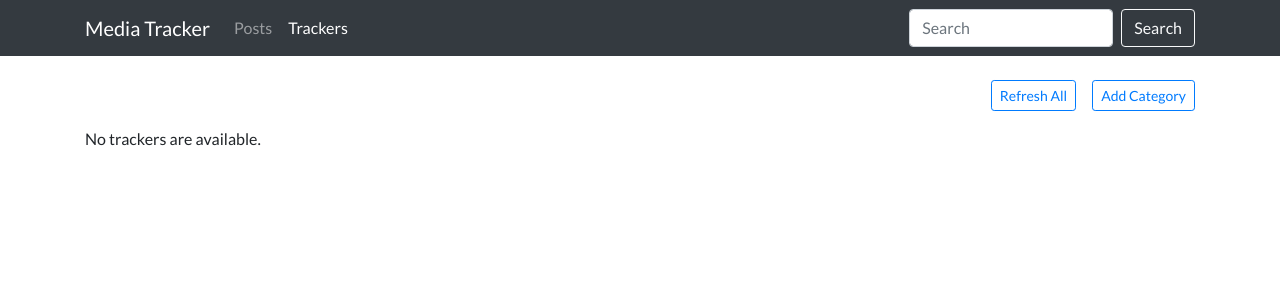
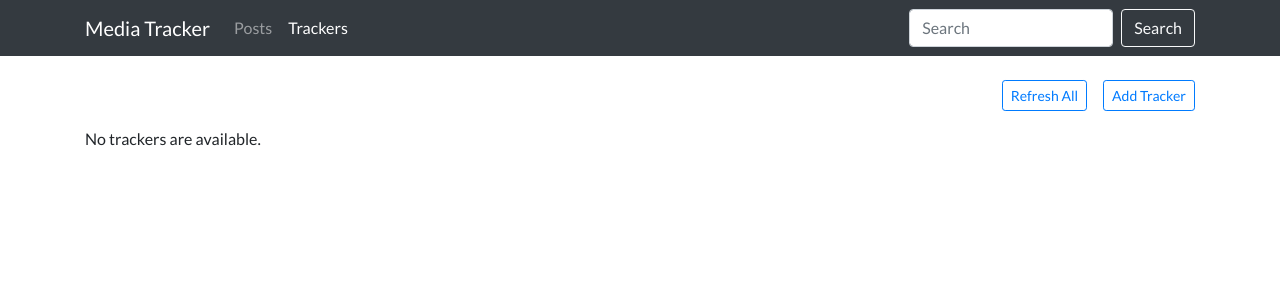
Before and after one commit to pushpreet/mediatracker, a Django app: page /tracker/ in a window 1280 px wide. Shown: the top 300 px of the page. After the commit the page ends 146 px from the top, so only its background shows below. Run offline with Django 3.2, Linux system fonts and the light colour scheme; data that the repository does not hold is empty; some libraries are stand-ins or nearby versions.

Commit message:
implment add and delete tracker

```diff
--- a/tracker/static/tracker/css/style.css
+++ b/tracker/static/tracker/css/style.css
@@ -6,10 +6,10 @@ a.custom-header,
 a.custom-header:hover {
   color: inherit;
   text-decoration: none !important;
+  font-size: 1.25rem;
 }
 
 body {
-  min-height: 75rem;
   padding-top: 4rem;
 }
 
--- a/tracker/templates/tracker/index.html
+++ b/tracker/templates/tracker/index.html
@@ -12,7 +12,7 @@
                     <div class="d-flex flex-row justify-content-between align-items-start">
                         <div class="flex-item">
                             <a class="custom-header" style="font-size: 1.25rem;" href="{{ post.url }}">{{ post.title }}</a><br>
-                            <a class="badge badge-info" style="font-size: 0.75rem; margin-top:5px;" href="{% url 'tracker:tracker_list' %}">{{ post.tracker.name }}</a>
+                            <a class="badge badge-info" style="font-size: 0.75rem; margin-top:5px; background-color:{{ post.tracker.color }};" href="{% url 'tracker:tracker_list' %}">{{ post.tracker.name }}</a>
                         </div>
                         <div class="flex-item">
                             <a class="btn btn-sm btn-outline-secondary" href="{% url 'tracker:post_detail' post.uuid %}" role="button">Show Details</a>
--- a/tracker/templates/tracker/tracker_list.html
+++ b/tracker/templates/tracker/tracker_list.html
@@ -7,7 +7,7 @@
             <button class="btn btn-sm btn-outline-primary" type="submit">Refresh All</button>
         </div>
         <div class="flex-item">
-            <button class="btn btn-sm btn-outline-primary" type="submit">Add Category</button>
+            <button class="btn btn-sm btn-outline-primary" type="button" data-toggle="modal" data-target="#addTrackerModal">Add Tracker</button>
         </div>
     </nav>
 
@@ -17,18 +17,18 @@
                 <div class="card-body">
                     <div class="d-flex flex-row justify-content-between">
                         <div class="flex-item mr-auto">
-                            <a class="custom-header" style="font-size: 1.25rem;">{{ tracker.name }}</a>
+                            <a class="custom-header">{{ tracker.name }}</a>
+                        </div>
+                        <div class="flex-item">
+                            <form style="margin-bottom: 0px;" action="{% url 'tracker:delete' tracker.id %}" method="post">
+                                {% csrf_token %}
+                                <button class="btn btn-sm btn-outline-danger" type="submit">Delete</button>
+                            </form>
                         </div>
                         <div class="flex-item">
                             <form style="margin-bottom: 0px;" action="{% url 'tracker:refresh' tracker.id %}" method="post">
                                 {% csrf_token %}
                                 <button class="btn btn-sm btn-outline-primary" type="submit">Refresh</button>
-                            </form>
-                        </div>
-                        <div class="flex-item">
-                            <form style="margin-bottom: 0px;" action="{% url 'tracker:refresh' tracker.id %}" method="post">
-                                {% csrf_token %}
-                                <button class="btn btn-sm btn-outline-danger" type="submit">Delete</button>
                             </form>
                         </div>
                     </div>
@@ -43,4 +43,33 @@
     {% else %}
         <p>No trackers are available.</p>
     {% endif %}
+    <div class="modal fade" id="addTrackerModal" tabindex="-1" role="dialog" aria-labelledby="addTrackerModalLabel" aria-hidden="true">
+        <div class="modal-dialog" role="document">
+            <div class="modal-content">
+                <div class="modal-header">
+                    <h5 class="modal-title" id="addTrackerModalLabel">Add new tracker</h5>
+                    <button type="button" class="close" data-dismiss="modal" aria-label="Close">
+                        <span aria-hidden="true">&times;</span>
+                    </button>
+                </div>
+                <form action="{% url 'tracker:add' %}" method="post">
+                    {% csrf_token %}
+                    <div class="modal-body">
+                        <div class="form-group">
+                            <label for="tracker-name" class="col-form-label">Tracker Name:</label>
+                            <input type="text" class="form-control" id="tracker-name" name="tracker-name">
+                        </div>
+                        <div class="form-group">
+                            <label for="query" class="col-form-label">Query:</label>
+                            <textarea class="form-control" id="query" name="query"></textarea>
+                        </div>
+                    </div>
+                    <div class="modal-footer">
+                        <button type="button" class="btn btn-outline-secondary" data-dismiss="modal">Cancel</button>
+                        <button type="submit" class="btn btn-outline-primary">Save</button>
+                    </div>
+                </form>
+            </div>
+        </div>
+    </div>
 {% endblock %}
--- a/tracker/urls.py
+++ b/tracker/urls.py
@@ -12,4 +12,6 @@ urlpatterns = [
     path('tracker/', views.TrackerListView.as_view(), name='tracker_list'),
     path('tracker/<int:pk>/', views.TrackerDetailView.as_view(), name='tracker_detail'),
     path('tracker/<int:tracker_id>/refresh/', views.refresh_tracker, name='refresh'),
+    path('tracker/<int:tracker_id>/delete/', views.delete_tracker, name='delete'),
+    path('tracker/add/', views.add_tracker, name='add'),
 ]
--- a/tracker/views.py
+++ b/tracker/views.py
@@ -2,8 +2,9 @@ from django.shortcuts import render, get_object_or_404
 from django.views import generic
 from django.http import HttpResponseRedirect
 from django.urls import reverse
+from django.utils import timezone
 
-from .models import Post, Tracker
+from .models import Post, Tracker, User, TrackerCategory
 
 # Create your views here.
 class IndexView(generic.ListView):
@@ -32,7 +33,28 @@ class TrackerDetailView(generic.DetailView):
 
 def refresh_tracker(request, tracker_id):
     tracker = get_object_or_404(Tracker, pk=tracker_id)
-    print(tracker)
 
     if tracker.update():
         return HttpResponseRedirect(reverse('tracker:index'))
+
+def delete_tracker(request, tracker_id):
+    tracker = get_object_or_404(Tracker, pk=tracker_id)
+    tracker.delete()
+
+    return HttpResponseRedirect(reverse('tracker:tracker_list'))
+
+def add_tracker(request):
+    tracker_name = request.POST.get('tracker-name', False)
+    tracker_query = request.POST.get('query', False)
+
+    Tracker.objects.create(
+        name = tracker_name,
+        query = tracker_query,
+        color = '#e67e22',
+        last_modified = timezone.now(),
+        last_updated = timezone.now(),
+        created_by = User.objects.get(name = 'Pushpreet'),
+        category = TrackerCategory.objects.get(name = 'Test')
+    )
+
+    return HttpResponseRedirect(reverse('tracker:tracker_list'))
```
